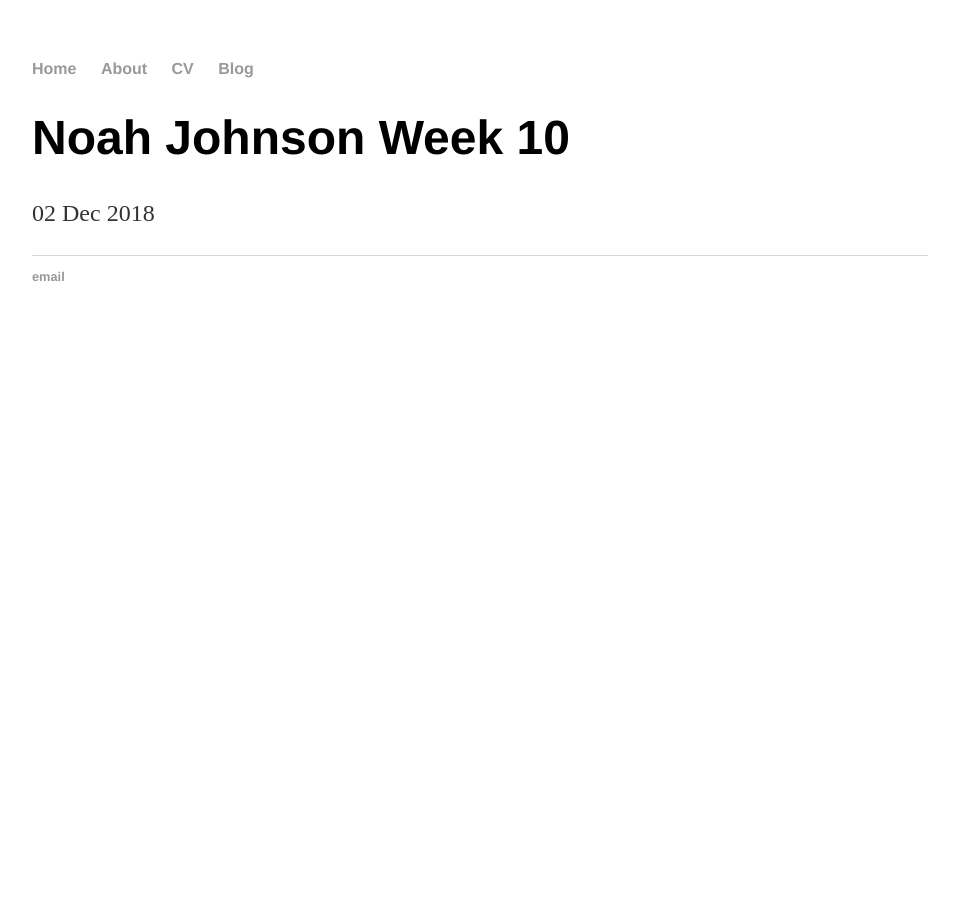
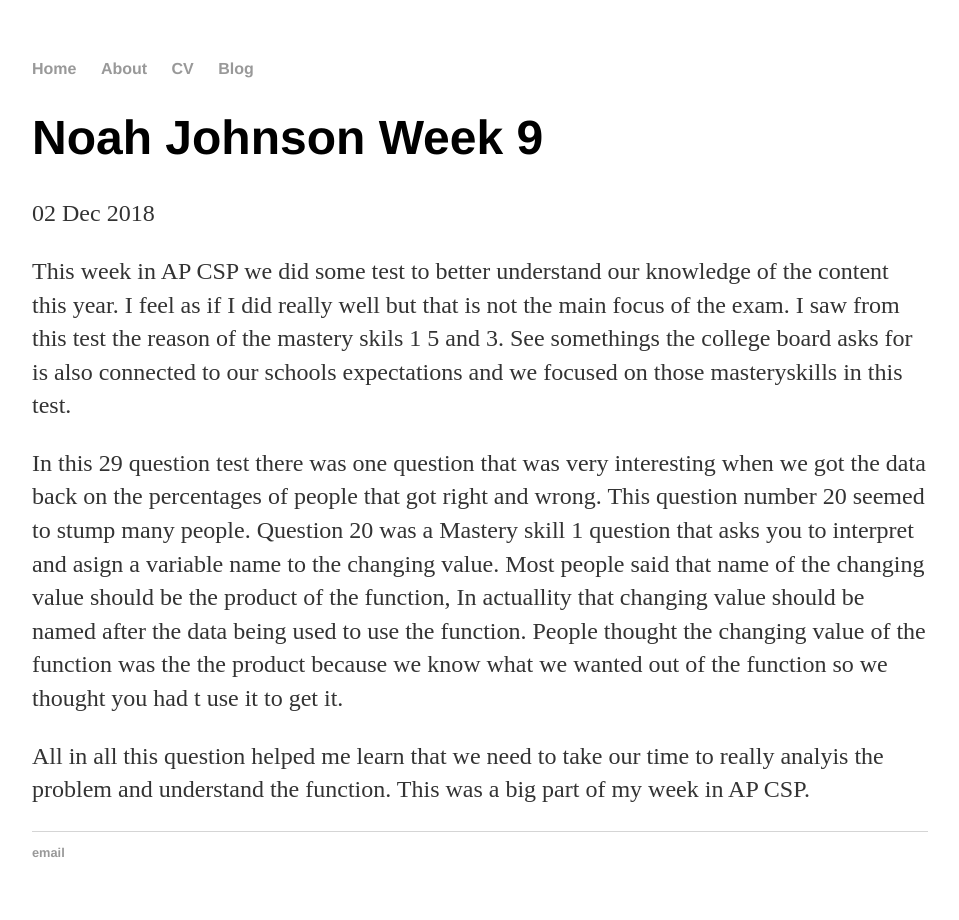
Before and after one commit to noahj5291/noahj5291.github.io, a Jekyll site: the page built from _posts/2018-12-02-title.md, in a window 1280 px wide. Shown: the whole page, without its empty margins (160-1119 px from the left). Built offline with Jekyll 4.4.1, drawn with Linux system fonts in a browser that asks for light colours.

Commit message:
Update 2018-12-02-title.md

```diff
--- a/_posts/2018-12-02-title.md
+++ b/_posts/2018-12-02-title.md
@@ -1,5 +1,11 @@
 ---
 layout: post
-title: "Noah Johnson Week 10"
+title: "Noah Johnson Week 9"
 date: 2018-12-02
 ---
+
+This week in AP CSP we did some test to better understand our knowledge of the content this year. I feel as if I did really well but that is not the main focus of the exam. I saw from this test the reason of the mastery skils 1 5 and 3. See somethings the college board asks for is also connected to our schools expectations and we focused on those masteryskills in this test.
+
+In this 29 question test there was one question that was very interesting when we got the data back on the percentages of people that got right and wrong. This question number 20 seemed to stump many people. Question 20 was a Mastery skill 1 question that asks you to interpret and asign a variable name to the changing value. Most people said that name of the changing value should be the product of the function, In actuallity that changing value should be named after the data being used to use the function. People thought the changing value of the function was the the product because we know what we wanted out of the function so we thought you had t use it to get it.
+
+All in all this question helped me learn that we need to take our time to really analyis the problem and understand the function. This was a big part of my week in AP CSP.
```
